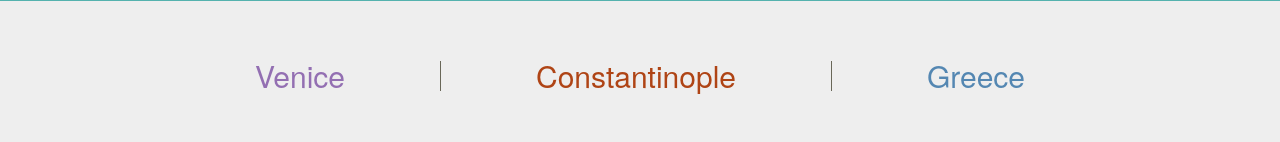
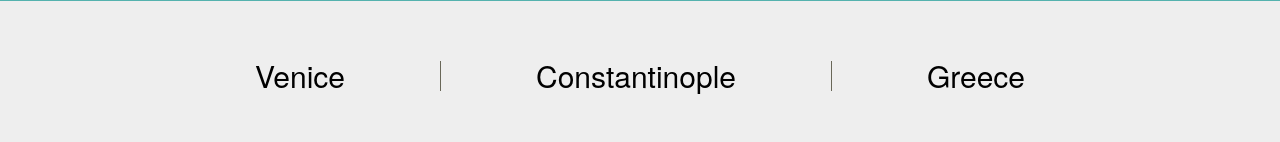
Before and after one commit to bgins/moon-flask, a Flask app: page / in a window 1280 px wide. Shown: the part 658-800 px from the top of the page. Run offline with Flask 2, Linux system fonts and the light colour scheme; some libraries are stand-ins or nearby versions; some web fonts are replaced.

Commit message:
Abandoned idea of dynamically colored links. The difficulties between JS and Jinja 2 scope, and lack of of inline a:hover css style were too much.

```diff
--- a/app/static/css/main.css
+++ b/app/static/css/main.css
@@ -17,7 +17,7 @@ body {
 }
 a {
   display: block;
-  /*color:*/
+  color: #000;
   text-decoration: none;
 }
 img {
@@ -70,7 +70,7 @@ div.preheader {
 }
 header.interest {
   padding: 0 0 40px;
-  background: #ddd;
+  background: #54B2AE;
 }
 header.interest img {
   /*width: 20%;*/
@@ -98,6 +98,9 @@ nav li {
   margin-bottom: 0;
   line-height: 2em;
 }
+a:hover {
+  color: #AF4415;
+}
 
 nav.about {
   font-size: 2em;
--- a/app/templates/index.html
+++ b/app/templates/index.html
@@ -24,17 +24,10 @@
 		<nav class="about">
 			<ul>
 			{% for interest in interests %}
-				<li><a href="{{ url_for('interest', area=interests[interest]['area']) }}" class ="about" style="color: {{ interests[interest]['color'] }};">{{ interests[interest]['area'] }}</a></li>
+				<li><a href="{{ url_for('interest', area=interests[interest]['area']) }}" class ="about">{{ interests[interest]['area'] }}</a></li>
 			{% endfor %}
 			</ul>
 		</nav>
 	</section>
 </div>
-
-<script type="text/javascript">
-$('li').hover( function() {
-    $('a', this).css('color', '#aa1111');
-});
-</script>
-
 {% endblock %}
--- a/app/templates/interest.html
+++ b/app/templates/interest.html
@@ -8,7 +8,7 @@
 					<ul class="interest">
 						<li><a href="{{ url_for('index') }}" class ="interest" style="color: {{ user[1]['color'] }};">About</a></li>
 					{% for interest in interests %}
-						<li><a href="{{ url_for('interest', area=interests[interest]['area']) }}" class ="interest" style="color: {{ interests[interest]['color'] }};">{{ interests[interest]['area'] }}</a></li>
+						<li><a href="{{ url_for('interest', area=interests[interest]['area']) }}" class ="interest">{{ interests[interest]['area'] }}</a></li>
 					{% endfor %}
 					</ul>
 				</nav>
--- a/app/views.py
+++ b/app/views.py
@@ -1,9 +1,9 @@
 from app import app
 from flask import render_template, url_for
 
-interests = {1 : {'area':'Venice', 'about': 'My original home', 'color': '#936FB2', 'FKUserId': 1},
-			 2 : {'area':'Constantinople', 'about': 'A peace time cultural ambassador', 'color': '#AF4415', 'FKUserId': 1},
-			 3 : {'area':'Greece', 'about': 'Time in Greece', 'color': '#5487B2', 'FKUserId': 1}
+interests = {1 : {'area':'Venice', 'about': 'My original home', 'FKUserId': 1},
+			 2 : {'area':'Constantinople', 'about': 'A peace time cultural ambassador', 'FKUserId': 1},
+			 3 : {'area':'Greece', 'about': 'Time in Greece', 'FKUserId': 1}
 		}
 
 user = {1: {'name': 'Moon Flask','password': 'default', 'color': '#111111'}}
```
Also changed, not shown: app/static/img/admin.png (deleted).
